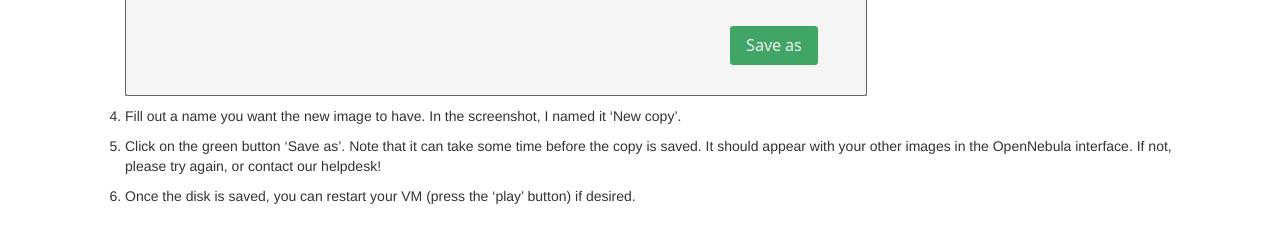
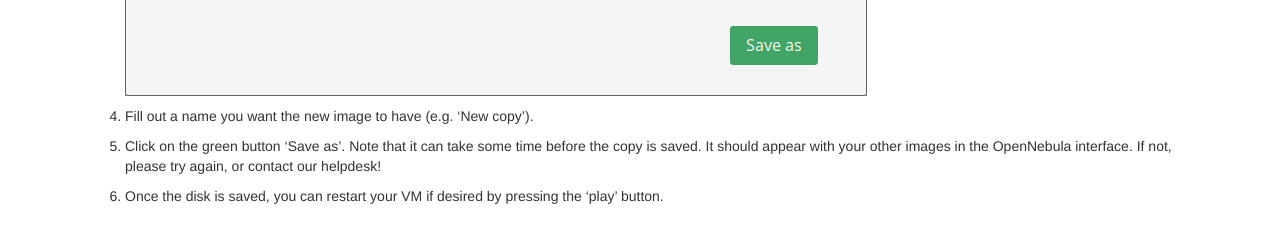
Before and after one commit to sara-nl/clouddocs, a Jekyll site: the page built from storage_snapshot.markdown, in a window 1280 px wide and 1336 px high. Shown: the part 1080-1323 px from the top of the window. Built offline with Jekyll 4.4.1, drawn with Linux system fonts in a browser that asks for light colours; nearby versions of some CDN libraries.

Commit message:
Readability

```diff
--- a/storage_snapshot.markdown
+++ b/storage_snapshot.markdown
@@ -17,8 +17,8 @@ In case you have a non-persistent image, but decide you want to store your chang
 
     ![storage_snapshot](images/storage_snapshot_2.png)
 
-4. Fill out a name you want the new image to have. In the screenshot, I named it 'New copy'.
+4. Fill out a name you want the new image to have (e.g. 'New copy').
 
 5. Click on the green button 'Save as'. Note that it can take some time before the copy is saved. It should appear with your other images in the OpenNebula interface. If not, please try again, or contact our helpdesk!
 
-6. Once the disk is saved, you can restart your VM (press the 'play' button) if desired.
+6. Once the disk is saved, you can restart your VM if desired by pressing the 'play' button.
```
